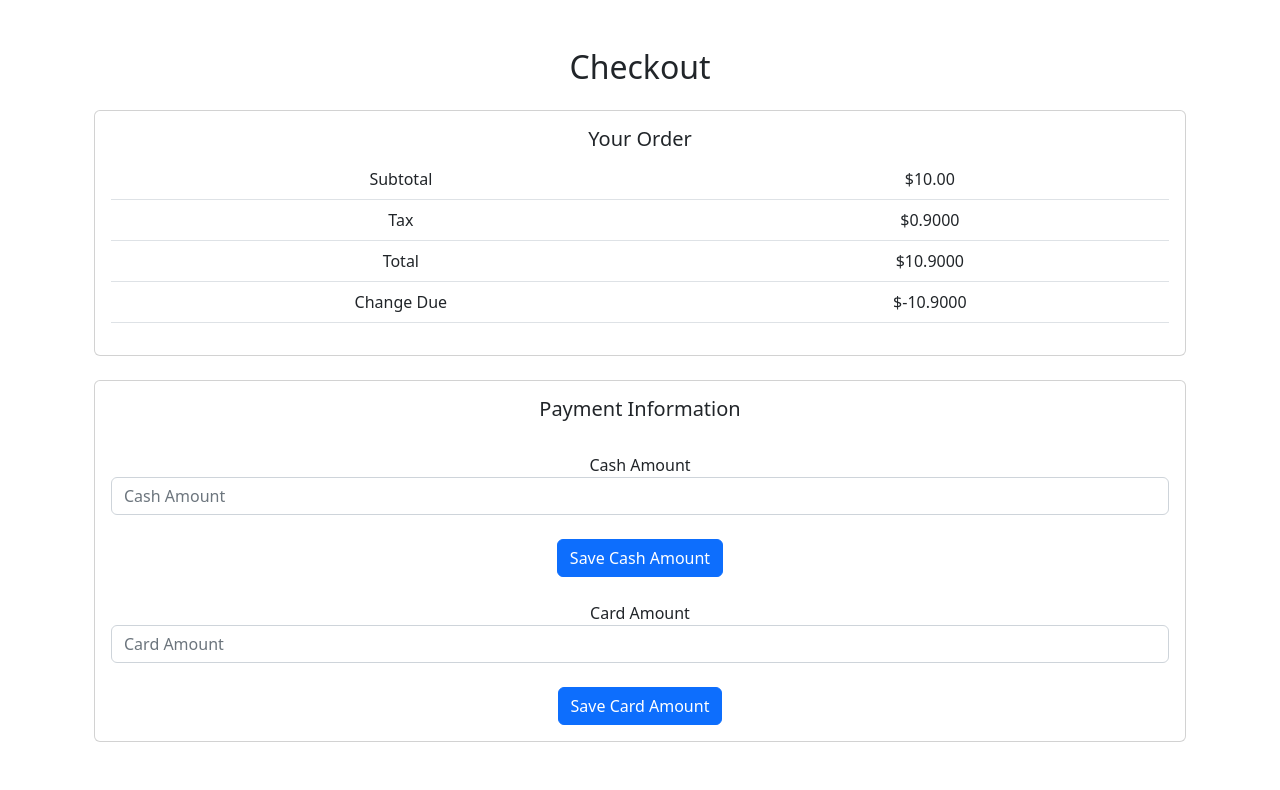
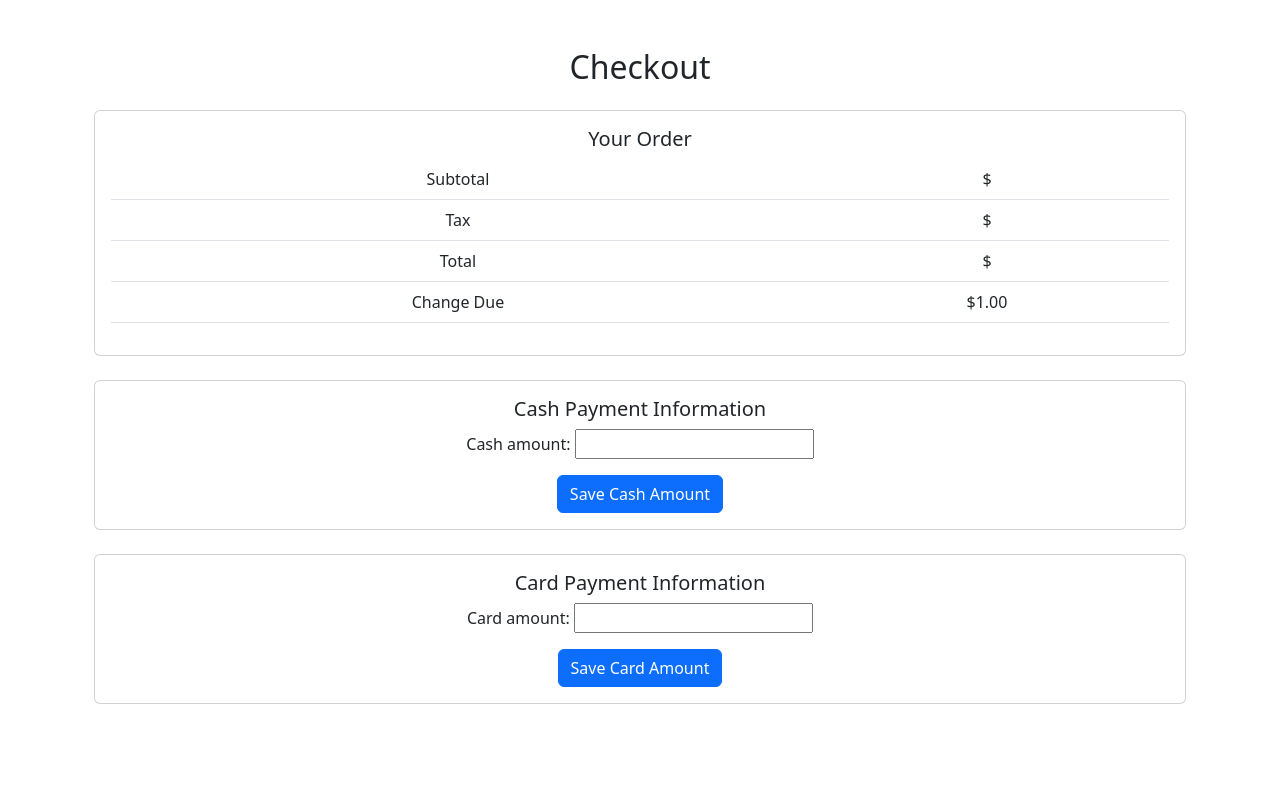
Before and after one commit to morskmorsk/usk-9, a Django app: page /checkout/ in a window 1280 px wide. Shown: the part 56-846 px from the top of the page. After the commit the page ends 760 px from the top, so only its background shows below. Run offline with Django 4.2, Linux system fonts and the light colour scheme; a user stored in the database is signed in; tables that the repository leaves empty hold one stand-in row (values such as "Sample post").

Commit message:
add payment forms

```diff
--- a/mysite/store/forms.py
+++ b/mysite/store/forms.py
@@ -1,5 +1,6 @@
 from django.contrib.auth import get_user_model
 from django.contrib.auth.forms import UserCreationForm
+from django import forms
 from django.forms import ModelForm
 from .models import ShoppingCartDetail
 
@@ -15,3 +16,11 @@ class UserForm(UserCreationForm):
         if commit:
             user.save()
         return user
+
+
+class CashPaymentForm(forms.Form):
+    cash_amount = forms.DecimalField(max_digits=6, decimal_places=2)
+
+
+class CardPaymentForm(forms.Form):
+    card_amount = forms.DecimalField(max_digits=6, decimal_places=2)
--- a/mysite/store/templates/store/checkout.html
+++ b/mysite/store/templates/store/checkout.html
@@ -28,26 +28,26 @@
         </div>
     </div>
 
-    <!-- Checkout Form -->
+        <!-- Checkout Form for Cash Payment -->
         <div class="card">
             <div class="card-body">
-            <h5 class="card-title">Payment Information</h5><br>
-            <form method="post" action="{% url 'save-cash-payment' %}"> {% csrf_token %}
-                <!-- Include form fields for payment information here -->
-                <div class="form-group">
-                    <label for="cashAmount">Cash Amount</label>
-                    <input type="text" class="form-control" id="cashAmount" placeholder="Cash Amount">
-                </div><br>
-                <!-- Additional fields for expiration, CVV, etc. -->
+                <h5 class="card-title">Cash Payment Information</h5>
+                <form method="post" action="{% url 'save-cash-payment' %}">
+                    {% csrf_token %}
+                    {{ cash_payment_form.as_p }}
                     <button type="submit" class="btn btn-primary">Save Cash Amount</button>
-            </form><br>
-            <form>
-                <!-- Include form fields for payment information here -->
-                <div class="form-group">
-                    <label for="cardAmount">Card Amount</label>
-                    <input type="text" class="form-control" id="cardAmount" placeholder="Card Amount">
-                </div><br>
-                <!-- Additional fields for expiration, CVV, etc. -->
+                </form>
+            </div>
+        </div>
+        <br>
+
+        <!-- Checkout Form for Card Payment -->
+        <div class="card">
+            <div class="card-body">
+                <h5 class="card-title">Card Payment Information</h5>
+                <form method="post" action="{% url 'save-credit-payment' %}">
+                    {% csrf_token %}
+                    {{ card_payment_form.as_p }}
                     <button type="submit" class="btn btn-primary">Save Card Amount</button>
                 </form>
             </div>
--- a/mysite/store/urls.py
+++ b/mysite/store/urls.py
@@ -5,7 +5,7 @@ from .views import (ProductListView,
                     ShoppingCartView,
                     RemoveFromCartDetailView,
                     CartDetailUpdatePriceView,
-                    CheckOutView,
+                    CheckoutView,
                     UpdateUserProfileView,
                     AddDeviceView,
                     DeviceListView,
@@ -14,8 +14,9 @@ from .views import (ProductListView,
                     DeviceDetailView,
                     DeviceUpdateView,
                     WorkOrderUpdateView,
-                    save_cash_payment,
                     )
+from django.urls import path
+from .views import CashPaymentView, CardPaymentView
 
 urlpatterns = [
      path('', ProductListView.as_view(), name='home'),
@@ -24,7 +25,7 @@ urlpatterns = [
      path('cart/', ShoppingCartView.as_view(), name='cart'),
      path('remove-from-cart/<int:detail_id>/', RemoveFromCartDetailView.as_view(), name='remove_from_cart'),
      path('cart-detail/<int:detail_id>/', CartDetailUpdatePriceView.as_view(), name='update-cart-detail-price'),
-     path('checkout/', CheckOutView.as_view(), name='checkout'),
+     path('checkout/', CheckoutView.as_view(), name='checkout'),
      path('update-profile/', UpdateUserProfileView.as_view(), name='update-profile'),
      path('add-device/', AddDeviceView.as_view(), name='add-device'),
      path('devices/', DeviceListView.as_view(), name='device-list'),
@@ -33,14 +34,6 @@ urlpatterns = [
      path('devices/<int:pk>/', DeviceDetailView.as_view(), name='device-detail'),
      path('devices/<int:device_id>/update/', DeviceUpdateView.as_view(), name='device-update'),
      path('workorders/<int:work_order_id>/update/', WorkOrderUpdateView.as_view(), name='work-order-update'),
-     # path('cart-form', CartDetailFormView.as_view(), name='cart-form',),
-     # path('add-to-cart/<int:id>/', AddToCartView.as_view(), name='add-to-cart'),
-     # path('shopping-cart/', ShoppingCartListView.as_view(), name='shopping-cart-list'),
-     # path('checkout/', CheckOutView.as_view(), name='checkout'),
-     # path('new-work-order/', NewWorkOrderView.as_view(), name='new-work-order'),
-     # # path('products/<int:id>/addtocart/', AddToCartView.as_view(), name='add-to-cart'),
-     # path('add-to-cart/<int:id>/', AddToCartView.as_view(), name='add-to-cart'),
-     # path('workorders/', WorkOrderListView.as_view(), name='work-orders-list'),
-     # path('cart-form/<int:id>/', CartFormView.as_view(), name='cart-form'),
-     path('save-cash-payment/', save_cash_payment, name='save-cash-payment'),
+     path('save-cash-payment/', CashPaymentView.as_view(), name='save-cash-payment'),
+     path('save-credit-payment/', CardPaymentView.as_view(), name='save-credit-payment'),
 ]
--- a/mysite/store/views.py
+++ b/mysite/store/views.py
@@ -20,8 +20,8 @@ from django.http import Http404
 from django.db import IntegrityError, models, transaction
 from django.contrib import messages
 from django.contrib.auth.models import User
-
 from .models import Product
+from .forms import CashPaymentForm, CardPaymentForm
 
 logger = logging.getLogger(__name__)
 
@@ -117,33 +117,25 @@ class CartDetailUpdatePriceView(LoginRequiredMixin, UpdateView):
         return ShoppingCartDetail.objects.get(id=self.kwargs.get('detail_id'))
 
 
-class CheckOutView(LoginRequiredMixin, TemplateView):
-    template_name = 'store/checkout.html'
+# class CheckOutView(LoginRequiredMixin, TemplateView):
+#     template_name = 'store/checkout.html'
 
-    def get_context_data(self, **kwargs):
-        context = super().get_context_data(**kwargs)
-        cart = ShoppingCart.objects.get(user=self.request.user)
-        payment, created = CartPayment.objects.get_or_create(cart=cart)
+#     def get_context_data(self, **kwargs):
+#         context = super().get_context_data(**kwargs)
+#         cart = ShoppingCart.objects.get(user=self.request.user)
+#         payment, created = CartPayment.objects.get_or_create(cart=cart)
 
-        context['cart'] = {
-            'subtotal': cart.calculate_subtotal(),
-            'tax': cart.calculate_tax(),
-            'total': cart.calculate_total(),
-        }
-        payment.change_due = cart.calculate_total()*-1
-        payment.save()
-        context['payment'] = payment
+#         context['cart'] = {
+#             'subtotal': cart.calculate_subtotal(),
+#             'tax': cart.calculate_tax(),
+#             'total': cart.calculate_total(),
+#         }
+#         payment.change_due = cart.calculate_total()*-1
+#         payment.save()
+#         context['payment'] = payment
 
-        return context
+#         return context
 
-
-def save_cash_payment(request):
-    cart = ShoppingCart.objects.get(user=request.user)
-    payment = CartPayment.objects.get(cart=cart)
-    payment.cash_amount = request.POST.get('cash_amount')
-    payment.change_due = payment.cash_amount - cart.calculate_total()
-    payment.save()
-    return redirect('checkout')
 
 class UpdateUserProfileView(LoginRequiredMixin, SuccessMessageMixin, UpdateView):
     model = User
@@ -244,3 +236,47 @@ class WorkOrderUpdateView(LoginRequiredMixin, SuccessMessageMixin, UpdateView):
 
     def get_object(self, queryset=None):
         return WorkOrder.objects.get(id=self.kwargs.get('work_order_id'))
+
+
+class CashPaymentView(FormView):
+    template_name = 'store/checkout.html'  # Your checkout template
+    form_class = CashPaymentForm
+    success_url = '/checkout/'  # URL to redirect after processing the form
+
+    def form_valid(self, form):
+        cash_amount = form.cleaned_data['cash_amount']
+        cart = ShoppingCart.objects.get(user=self.request.user)
+        payment = CartPayment.objects.get(cart=cart)
+        payment.cash_amount = cash_amount
+        payment.change_due = cash_amount - cart.calculate_total()
+        payment.save()
+        return super().form_valid(form)
+
+
+class CardPaymentView(FormView):
+    template_name = 'store/checkout.html'
+    form_class = CardPaymentForm
+    success_url = '/checkout/'
+
+    def form_valid(self, form):
+        card_amount = form.cleaned_data['card_amount']
+        cart = ShoppingCart.objects.get(user=self.request.user)
+        payment = CartPayment.objects.get(cart=cart)
+        payment.cash_amount = card_amount
+        payment.change_due = card_amount - cart.calculate_total()
+        payment.save()
+        return super().form_valid(form)
+
+
+class CheckoutView(TemplateView):
+    template_name = 'store/checkout.html'
+
+    def get_context_data(self, **kwargs):
+        context = super().get_context_data(**kwargs)
+        cart = get_object_or_404(ShoppingCart, user=self.request.user)
+        payment = CartPayment.objects.get(cart=cart)
+        context['cart'] = cart
+        context['payment'] = payment
+        context['cash_payment_form'] = CashPaymentForm()
+        context['card_payment_form'] = CardPaymentForm()
+        return context
```
Lines whose indentation alone changed are shown as unchanged.
